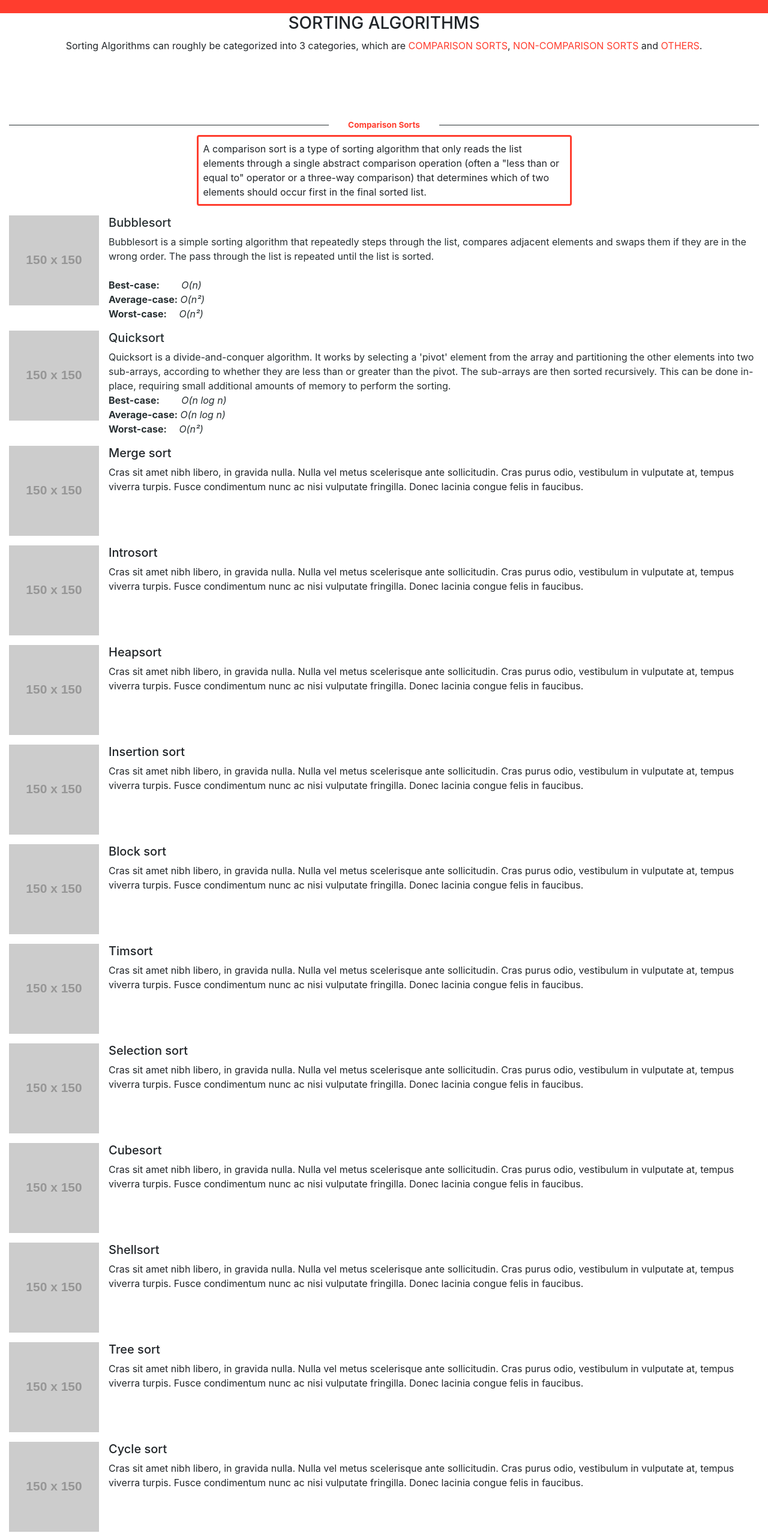
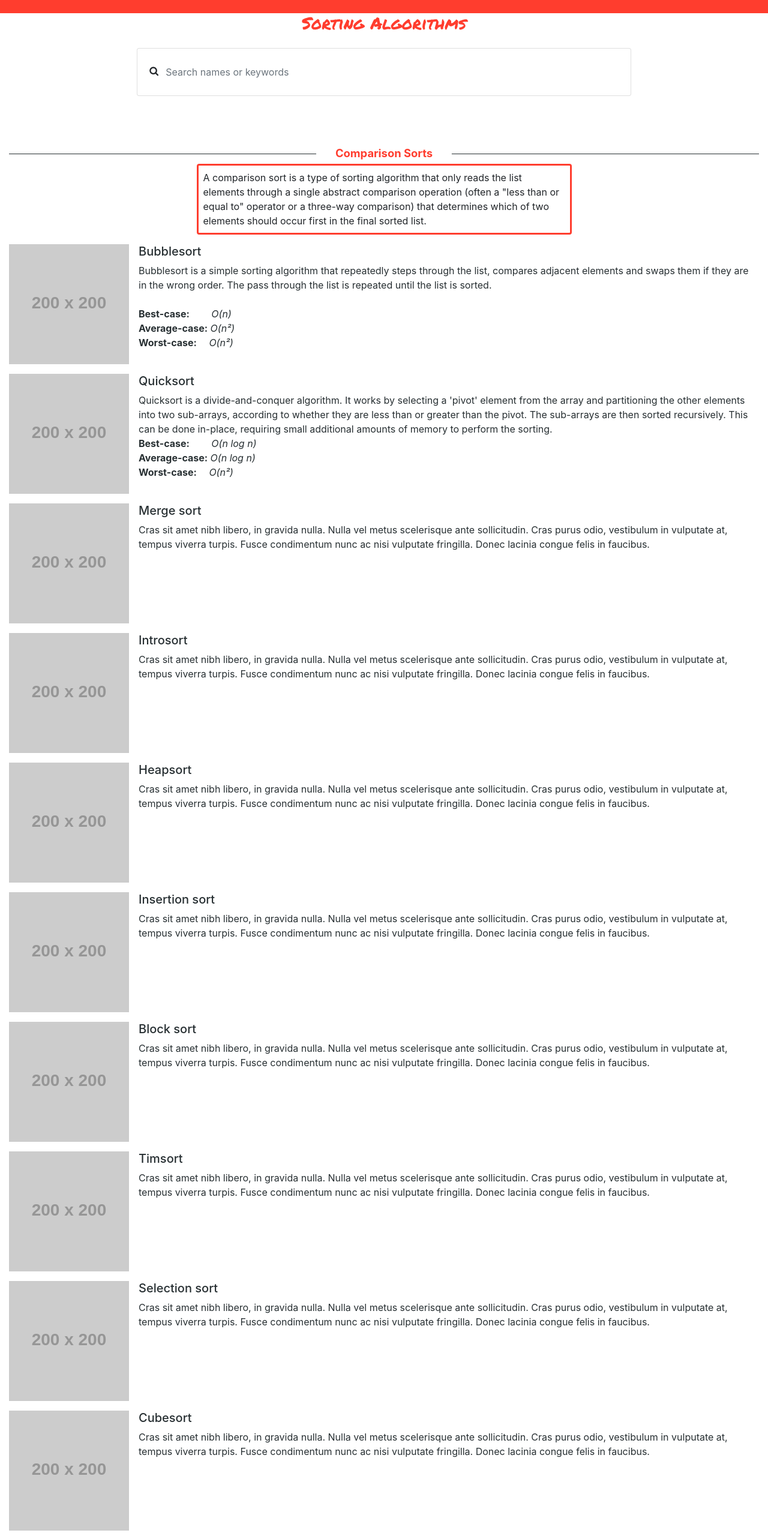
Before and after one commit to tobinatore/algovis, a plain HTML site: page sorting.html in a window 1280 px wide. Shown: the part 50-2605 px from the top of the page at 60% size. Drawn offline with nearby package versions, Linux system fonts and the light colour scheme; placeholder pictures from the web are drawn by us.

Commit message:
working search function in sort.html + polishing

```diff
--- a/css/main.css
+++ b/css/main.css
@@ -61,7 +61,7 @@ hr.hr-text {
     display: inline-block;
     background: #fff;
     font-weight: bold;
-      font-size: 0.85rem;
+    font-size: 1.15rem;
     color: #FF3D2E;
     border-radius: 30rem;
     padding: 0.2rem 2rem;
@@ -278,3 +278,18 @@ hr.hr-text {
     transform: translateY(46px);
   }
 }
+
+
+.form-control-borderless {
+  border: none;
+}
+
+.form-control-borderless:hover, .form-control-borderless:active, .form-control-borderless:focus {
+  border: none;
+  outline: none;
+  box-shadow: none;
+}
+
+.newline{
+  display: block;
+}
--- a/css/sorting.css
+++ /dev/null
@@ -1,21 +0,0 @@
-hr.hr-text {
-  position: relative;
-    border: none;
-    height: 1px;
-    background: #999;
-}
-
-hr.hr-text::before {
-    content: attr(data-content);
-    display: inline-block;
-    background: #fff;
-    font-weight: bold;
-    font-size: 0.85rem;
-    color: #999;
-    border-radius: 30rem;
-    padding: 0.2rem 2rem;
-    position: absolute;
-    top: 50%;
-    left: 50%;
-    transform: translate(-50%, -50%);
-}
--- a/sorting.html
+++ b/sorting.html
@@ -10,6 +10,8 @@
 
   <link rel="stylesheet" href="https://stackpath.bootstrapcdn.com/bootstrap/4.5.0/css/bootstrap.min.css" integrity="sha384-9aIt2nRpC12Uk9gS9baDl411NQApFmC26EwAOH8WgZl5MYYxFfc+NcPb1dKGj7Sk" crossorigin="anonymous">
   <link rel="stylesheet" href="css/main.css">
+  <link href="https://fonts.googleapis.com/css2?family=Permanent+Marker&family=Roboto+Mono:wght@600&display=swap" rel="stylesheet">
+  <link rel="stylesheet" href="https://stackpath.bootstrapcdn.com/font-awesome/4.7.0/css/font-awesome.min.css" integrity="sha384-wvfXpqpZZVQGK6TAh5PVlGOfQNHSoD2xbE+QkPxCAFlNEevoEH3Sl0sibVcOQVnN" crossorigin="anonymous">
 
 </head>
 
@@ -46,9 +48,25 @@
     <section id="intro">
         <div class="container-fluid w-100" style="margin-top: 72px;">
             <div class="mb-4">
-                <h3 class=" text-uppercase text-center">Sorting Algorithms</h3>
-                <p class="text-center">Sorting Algorithms can roughly be categorized into 3 categories, which are <span class="text-uppercase highlighted-text">Comparison sorts</span>, <span class="text-uppercase highlighted-text">Non-Comparison sorts</span> and <span class="text-uppercase highlighted-text">Others</span>.
-                    </ul>
+                <h3 class="text-center subtitle-font highlighted-text">Sorting Algorithms</h3>
+            </div>
+            <div class="row justify-content-center mt-2">
+                <div class="col-12 col-md-10 col-lg-8">
+                    <form class="card card-sm">
+                        <div class="card-body row no-gutters align-items-center">
+                            <div class="col-auto">
+                                <i class="fa fa-search h4 text-body"></i>
+                            </div>
+                            <!--end of col-->
+                            <div class="col">
+                                <input id="search" class="form-control form-control-borderless" type="search" placeholder="Search names or keywords">
+                            </div>
+                            <!--end of col-->
+                            <!--end of col-->
+                        </div>
+                    </form>
+                </div>
+                <!--end of col-->
             </div>
         </div>
 
@@ -62,9 +80,9 @@
             <div class=" w-50 p-2 rounded border-red row ml-auto mr-auto mt-2 mb-3">
                 A comparison sort is a type of sorting algorithm that only reads the list elements through a single abstract comparison operation (often a "less than or equal to" operator or a three-way comparison) that determines which of two elements should occur first in the final sorted list.
             </div>
-            <div class="row ml-auto mr-auto mt-3 mb-2 w-100">
+            <div id="bubblesort" class="row algorithm ml-auto mr-auto mt-3 mb-2 w-100">
                 <a href="bubblesort.html" class="unstyled-link w-100"><div class="media link-bg w-100">
-                    <img src="https://via.placeholder.com/150" class="mr-3" alt="...">
+                    <img src="https://via.placeholder.com/200" class="mr-3" alt="...">
                     <div class="media-body">
                       <h5 class="mt-0">Bubblesort</h5>
                       Bubblesort is a simple sorting algorithm that repeatedly steps through the list, compares adjacent elements and swaps them if they are in the wrong order. The pass through the list is repeated until the list is sorted.
@@ -75,9 +93,9 @@
                     </div>
                 </div></a>
             </div>
-            <div class="row ml-auto mr-auto mt-3 mb-2">
+            <div id="quicksort" class="row algorithm ml-auto mr-auto mt-3 mb-2">
                 <a href="quicksort.html" class="unstyled-link w-100"><div class="media link-bg">
-                    <img src="https://via.placeholder.com/150" class="mr-3" alt="...">
+                    <img src="https://via.placeholder.com/200" class="mr-3" alt="...">
                     <div class="media-body">
                       <h5 class="mt-0">Quicksort</h5>
                       Quicksort is a divide-and-conquer algorithm. It works by selecting a 'pivot' element from the array and partitioning the other elements into two sub-arrays, according to whether they are less than or greater than the pivot. The sub-arrays are then sorted recursively. This can be done in-place, requiring small additional amounts of memory to perform the sorting.
@@ -88,185 +106,185 @@
                     </div>
                 </div></a>
             </div>
-            <div class="row ml-auto mr-auto mt-3 mb-2">
-                <div class="media">
-                    <img src="https://via.placeholder.com/150" class="mr-3" alt="...">
+            <div id="mergesort" class="row algorithm ml-auto mr-auto mt-3 mb-2">
+                <a href="mergesort.html" class="unstyled-link w-100"><div class="media link-bg">
+                    <img src="https://via.placeholder.com/200" class="mr-3" alt="...">
                     <div class="media-body">
                       <h5 class="mt-0">Merge sort</h5>
                       Cras sit amet nibh libero, in gravida nulla. Nulla vel metus scelerisque ante sollicitudin. Cras purus odio, vestibulum in vulputate at, tempus viverra turpis. Fusce condimentum nunc ac nisi vulputate fringilla. Donec lacinia congue felis in faucibus.
                     </div>
-                </div>
+                </div></a>
             </div>
-            <div class="row ml-auto mr-auto mt-3 mb-2">
-                <div class="media">
-                    <img src="https://via.placeholder.com/150" class="mr-3" alt="...">
+            <div id="introsort" class="row algorithm ml-auto mr-auto mt-3 mb-2">
+                <a href="introsort.html" class="unstyled-link w-100"><div class="media link-bg">
+                    <img src="https://via.placeholder.com/200" class="mr-3" alt="...">
                     <div class="media-body">
                       <h5 class="mt-0">Introsort</h5>
                       Cras sit amet nibh libero, in gravida nulla. Nulla vel metus scelerisque ante sollicitudin. Cras purus odio, vestibulum in vulputate at, tempus viverra turpis. Fusce condimentum nunc ac nisi vulputate fringilla. Donec lacinia congue felis in faucibus.
                     </div>
                 </div>
             </div>
-            <div class="row ml-auto mr-auto mt-3 mb-2">
-                <div class="media">
-                    <img src="https://via.placeholder.com/150" class="mr-3" alt="...">
+            <div id="heapsort" class="row algorithm ml-auto mr-auto mt-3 mb-2">
+                <a href="heapsort.html" class="unstyled-link w-100"><div class="media link-bg">
+                    <img src="https://via.placeholder.com/200" class="mr-3" alt="...">
                     <div class="media-body">
                       <h5 class="mt-0">Heapsort</h5>
                       Cras sit amet nibh libero, in gravida nulla. Nulla vel metus scelerisque ante sollicitudin. Cras purus odio, vestibulum in vulputate at, tempus viverra turpis. Fusce condimentum nunc ac nisi vulputate fringilla. Donec lacinia congue felis in faucibus.
                     </div>
-                </div>
+                </div></a>
             </div>
-            <div class="row ml-auto mr-auto mt-3 mb-2">
-                <div class="media">
-                    <img src="https://via.placeholder.com/150" class="mr-3" alt="...">
+            <div id="insertionsort" class="row algorithm ml-auto mr-auto mt-3 mb-2">
+                <a href="insertionsort.html" class="unstyled-link w-100"><div class="media link-bg">
+                    <img src="https://via.placeholder.com/200" class="mr-3" alt="...">
                     <div class="media-body">
                       <h5 class="mt-0">Insertion sort</h5>
                       Cras sit amet nibh libero, in gravida nulla. Nulla vel metus scelerisque ante sollicitudin. Cras purus odio, vestibulum in vulputate at, tempus viverra turpis. Fusce condimentum nunc ac nisi vulputate fringilla. Donec lacinia congue felis in faucibus.
                     </div>
-                </div>
+                </div></a>
             </div>
-            <div class="row ml-auto mr-auto mt-3 mb-2">
-                <div class="media">
-                    <img src="https://via.placeholder.com/150" class="mr-3" alt="...">
+            <div id="blocksort" class="row algorithm ml-auto mr-auto mt-3 mb-2">
+                <a href="blocksort.html" class="unstyled-link w-100"><div class="media link-bg">
+                    <img src="https://via.placeholder.com/200" class="mr-3" alt="...">
                     <div class="media-body">
                       <h5 class="mt-0">Block sort</h5>
                       Cras sit amet nibh libero, in gravida nulla. Nulla vel metus scelerisque ante sollicitudin. Cras purus odio, vestibulum in vulputate at, tempus viverra turpis. Fusce condimentum nunc ac nisi vulputate fringilla. Donec lacinia congue felis in faucibus.
                     </div>
-                </div>
+                </div></a>
             </div>
-            <div class="row ml-auto mr-auto mt-3 mb-2">
-                <div class="media">
-                    <img src="https://via.placeholder.com/150" class="mr-3" alt="...">
+            <div id="timsort" class="row algorithm ml-auto mr-auto mt-3 mb-2">
+                <a href="timsort.html" class="unstyled-link w-100"><div class="media link-bg">
+                    <img src="https://via.placeholder.com/200" class="mr-3" alt="...">
                     <div class="media-body">
                       <h5 class="mt-0">Timsort</h5>
                       Cras sit amet nibh libero, in gravida nulla. Nulla vel metus scelerisque ante sollicitudin. Cras purus odio, vestibulum in vulputate at, tempus viverra turpis. Fusce condimentum nunc ac nisi vulputate fringilla. Donec lacinia congue felis in faucibus.
                     </div>
-                </div>
+                </div></a>
             </div>
-            <div class="row ml-auto mr-auto mt-3 mb-2">
-                <div class="media">
-                    <img src="https://via.placeholder.com/150" class="mr-3" alt="...">
+            <div id="selectionsort" class="row algorithm ml-auto mr-auto mt-3 mb-2">
+                <a href="selectionsort.html" class="unstyled-link w-100"><div class="media link-bg">
+                    <img src="https://via.placeholder.com/200" class="mr-3" alt="...">
                     <div class="media-body">
                       <h5 class="mt-0">Selection sort</h5>
                       Cras sit amet nibh libero, in gravida nulla. Nulla vel metus scelerisque ante sollicitudin. Cras purus odio, vestibulum in vulputate at, tempus viverra turpis. Fusce condimentum nunc ac nisi vulputate fringilla. Donec lacinia congue felis in faucibus.
                     </div>
-                </div>
+                </div></a>
             </div>
-            <div class="row ml-auto mr-auto mt-3 mb-2">
-                <div class="media">
-                    <img src="https://via.placeholder.com/150" class="mr-3" alt="...">
+            <div id="cubesort" class="row algorithm ml-auto mr-auto mt-3 mb-2">
+                <a href="cubesort.html" class="unstyled-link w-100"><div class="media link-bg">
+                    <img src="https://via.placeholder.com/200" class="mr-3" alt="...">
                     <div class="media-body">
                       <h5 class="mt-0">Cubesort</h5>
                       Cras sit amet nibh libero, in gravida nulla. Nulla vel metus scelerisque ante sollicitudin. Cras purus odio, vestibulum in vulputate at, tempus viverra turpis. Fusce condimentum nunc ac nisi vulputate fringilla. Donec lacinia congue felis in faucibus.
                     </div>
-                </div>
+                </div></a>
             </div>
-            <div class="row ml-auto mr-auto mt-3 mb-2">
-                <div class="media">
-                    <img src="https://via.placeholder.com/150" class="mr-3" alt="...">
+            <div id="shellsort" class="row algorithm ml-auto mr-auto mt-3 mb-2">
+                <a href="shellsort.html" class="unstyled-link w-100"><div class="media link-bg">
+                    <img src="https://via.placeholder.com/200" class="mr-3" alt="...">
                     <div class="media-body">
                       <h5 class="mt-0">Shellsort</h5>
                       Cras sit amet nibh libero, in gravida nulla. Nulla vel metus scelerisque ante sollicitudin. Cras purus odio, vestibulum in vulputate at, tempus viverra turpis. Fusce condimentum nunc ac nisi vulputate fringilla. Donec lacinia congue felis in faucibus.
                     </div>
-                </div>
+                </div></a>
             </div>
-            <div class="row ml-auto mr-auto mt-3 mb-2">
-                <div class="media">
-                    <img src="https://via.placeholder.com/150" class="mr-3" alt="...">
+            <div id="treesort" class="row algorithm ml-auto mr-auto mt-3 mb-2">
+                <a href="treesort.html" class="unstyled-link w-100"><div class="media link-bg">
+                    <img src="https://via.placeholder.com/200" class="mr-3" alt="...">
                     <div class="media-body">
                       <h5 class="mt-0">Tree sort</h5>
                       Cras sit amet nibh libero, in gravida nulla. Nulla vel metus scelerisque ante sollicitudin. Cras purus odio, vestibulum in vulputate at, tempus viverra turpis. Fusce condimentum nunc ac nisi vulputate fringilla. Donec lacinia congue felis in faucibus.
                     </div>
-                </div>
+                </div></a>
             </div>
-            <div class="row ml-auto mr-auto mt-3 mb-2">
-                <div class="media">
-                    <img src="https://via.placeholder.com/150" class="mr-3" alt="...">
+            <div id="cyclesort" class="row algorithm ml-auto mr-auto mt-3 mb-2">
+                <a href="cyclesort.html" class="unstyled-link w-100"><div class="media link-bg">
+                    <img src="https://via.placeholder.com/200" class="mr-3" alt="...">
                     <div class="media-body">
                       <h5 class="mt-0">Cycle sort</h5>
                       Cras sit amet nibh libero, in gravida nulla. Nulla vel metus scelerisque ante sollicitudin. Cras purus odio, vestibulum in vulputate at, tempus viverra turpis. Fusce condimentum nunc ac nisi vulputate fringilla. Donec lacinia congue felis in faucibus.
                     </div>
-                </div>
+                </div></a>
             </div>
-            <div class="row ml-auto mr-auto mt-3 mb-2">
-                <div class="media">
-                    <img src="https://via.placeholder.com/150" class="mr-3" alt="...">
+            <div id="librarysort" class="row algorithm ml-auto mr-auto mt-3 mb-2">
+                <a href="librarysort.html" class="unstyled-link w-100"><div class="media link-bg">
+                    <img src="https://via.placeholder.com/200" class="mr-3" alt="...">
                     <div class="media-body">
                       <h5 class="mt-0">Library sort</h5>
                       Cras sit amet nibh libero, in gravida nulla. Nulla vel metus scelerisque ante sollicitudin. Cras purus odio, vestibulum in vulputate at, tempus viverra turpis. Fusce condimentum nunc ac nisi vulputate fringilla. Donec lacinia congue felis in faucibus.
                     </div>
-                </div>
+                </div></a>
             </div>
-            <div class="row ml-auto mr-auto mt-3 mb-2">
-                <div class="media">
-                    <img src="https://via.placeholder.com/150" class="mr-3" alt="...">
+            <div id="patiencesorting" class="row algorithm ml-auto mr-auto mt-3 mb-2">
+                <a href="patiencesorting.html" class="unstyled-link w-100"><div class="media link-bg">
+                    <img src="https://via.placeholder.com/200" class="mr-3" alt="...">
                     <div class="media-body">
                       <h5 class="mt-0">Patience sorting</h5>
                       Cras sit amet nibh libero, in gravida nulla. Nulla vel metus scelerisque ante sollicitudin. Cras purus odio, vestibulum in vulputate at, tempus viverra turpis. Fusce condimentum nunc ac nisi vulputate fringilla. Donec lacinia congue felis in faucibus.
                     </div>
-                </div>
+                </div></a>
             </div>
-            <div class="row ml-auto mr-auto mt-3 mb-2">
-                <div class="media">
-                    <img src="https://via.placeholder.com/150" class="mr-3" alt="...">
+            <div id="smoothsort" class="row algorithm ml-auto mr-auto mt-3 mb-2">
+                <a href="smoothsort.html" class="unstyled-link w-100"><div class="media link-bg">
+                    <img src="https://via.placeholder.com/200" class="mr-3" alt="...">
                     <div class="media-body">
                       <h5 class="mt-0">Smoothsort</h5>
                       Cras sit amet nibh libero, in gravida nulla. Nulla vel metus scelerisque ante sollicitudin. Cras purus odio, vestibulum in vulputate at, tempus viverra turpis. Fusce condimentum nunc ac nisi vulputate fringilla. Donec lacinia congue felis in faucibus.
                     </div>
-                </div>
+                </div></a>
             </div>
-            <div class="row ml-auto mr-auto mt-3 mb-2">
-                <div class="media">
-                    <img src="https://via.placeholder.com/150" class="mr-3" alt="...">
+            <div id="strandsort" class="row algorithm ml-auto mr-auto mt-3 mb-2">
+                <a href="strandsort.html" class="unstyled-link w-100"><div class="media link-bg">
+                    <img src="https://via.placeholder.com/200" class="mr-3" alt="...">
                     <div class="media-body">
                       <h5 class="mt-0">Strandsort</h5>
                       Cras sit amet nibh libero, in gravida nulla. Nulla vel metus scelerisque ante sollicitudin. Cras purus odio, vestibulum in vulputate at, tempus viverra turpis. Fusce condimentum nunc ac nisi vulputate fringilla. Donec lacinia congue felis in faucibus.
                     </div>
-                </div>
+                </div></a>
             </div>
-            <div class="row ml-auto mr-auto mt-3 mb-2">
-                <div class="media">
-                    <img src="https://via.placeholder.com/150" class="mr-3" alt="...">
+            <div id="tournamentsort" class="row algorithm ml-auto mr-auto mt-3 mb-2">
+                <a href="tournamentsort.html" class="unstyled-link w-100"><div class="media link-bg">
+                    <img src="https://via.placeholder.com/200" class="mr-3" alt="...">
                     <div class="media-body">
                       <h5 class="mt-0">Tournamentsort</h5>
                       Cras sit amet nibh libero, in gravida nulla. Nulla vel metus scelerisque ante sollicitudin. Cras purus odio, vestibulum in vulputate at, tempus viverra turpis. Fusce condimentum nunc ac nisi vulputate fringilla. Donec lacinia congue felis in faucibus.
                     </div>
-                </div>
+                </div></a>
             </div>
-            <div class="row ml-auto mr-auto mt-3 mb-2">
-                <div class="media">
-                    <img src="https://via.placeholder.com/150" class="mr-3" alt="...">
+            <div id="cocktailshakersort" class="row algorithm ml-auto mr-auto mt-3 mb-2">
+                <a href="cocktailshakersort.html" class="unstyled-link w-100"><div class="media link-bg">
+                    <img src="https://via.placeholder.com/200" class="mr-3" alt="...">
                     <div class="media-body">
                       <h5 class="mt-0">Cocktail shaker sort</h5>
                       Cras sit amet nibh libero, in gravida nulla. Nulla vel metus scelerisque ante sollicitudin. Cras purus odio, vestibulum in vulputate at, tempus viverra turpis. Fusce condimentum nunc ac nisi vulputate fringilla. Donec lacinia congue felis in faucibus.
                     </div>
-                </div>
+                </div></a>
             </div>
-            <div class="row ml-auto mr-auto mt-3 mb-2">
-                <div class="media">
-                    <img src="https://via.placeholder.com/150" class="mr-3" alt="...">
+            <div id="combsort" class="row algorithm ml-auto mr-auto mt-3 mb-2">
+                <a href="combsort.html" class="unstyled-link w-100"><div class="media link-bg">
+                    <img src="https://via.placeholder.com/200" class="mr-3" alt="...">
                     <div class="media-body">
                       <h5 class="mt-0">Comb sort</h5>
                       Cras sit amet nibh libero, in gravida nulla. Nulla vel metus scelerisque ante sollicitudin. Cras purus odio, vestibulum in vulputate at, tempus viverra turpis. Fusce condimentum nunc ac nisi vulputate fringilla. Donec lacinia congue felis in faucibus.
                     </div>
-                </div>
+                </div></a>
             </div>
-            <div class="row ml-auto mr-auto mt-3 mb-2">
-                <div class="media">
-                    <img src="https://via.placeholder.com/150" class="mr-3" alt="...">
+            <div id="gnomesort" class="row algorithm ml-auto mr-auto mt-3 mb-2">
+                <a href="gnomesort.html" class="unstyled-link w-100"><div class="media link-bg">
+                    <img src="https://via.placeholder.com/200" class="mr-3" alt="...">
                     <div class="media-body">
                       <h5 class="mt-0">Gnome sort</h5>
                       Cras sit amet nibh libero, in gravida nulla. Nulla vel metus scelerisque ante sollicitudin. Cras purus odio, vestibulum in vulputate at, tempus viverra turpis. Fusce condimentum nunc ac nisi vulputate fringilla. Donec lacinia congue felis in faucibus.
                     </div>
-                </div>
+                </div></a>
             </div>
-            <div class="row ml-auto mr-auto mt-3 mb-2">
-                <div class="media">
-                    <img src="https://via.placeholder.com/150" class="mr-3" alt="...">
+            <div id="odd-evensort" class="row algorithm ml-auto mr-auto mt-3 mb-2">
+                <a href="oddevensort.html" class="unstyled-link w-100"><div class="media link-bg">
+                    <img src="https://via.placeholder.com/200" class="mr-3" alt="...">
                     <div class="media-body">
                       <h5 class="mt-0">Odd-even sort</h5>
                       Cras sit amet nibh libero, in gravida nulla. Nulla vel metus scelerisque ante sollicitudin. Cras purus odio, vestibulum in vulputate at, tempus viverra turpis. Fusce condimentum nunc ac nisi vulputate fringilla. Donec lacinia congue felis in faucibus.
                     </div>
-                </div>
+                </div></a>
             </div>
         </div>
     </section>
@@ -298,6 +316,20 @@
                 });
             });
         });
+
+        function showRelevant(name=""){
+            if (name == "") {
+                $(".algorithm").show()
+            }else{
+                $('.algorithm').hide();
+                $('.algorithm[id*="' + name.toLowerCase() + '"]').show();
+            }
+
+        }
+
+        $('#search').on('input',function(e){
+            showRelevant(this.value);
+        });
     </script>
 </body>
 </html>
```
Also changed, not shown: bubblesort.html (+1 -2 lines), quicksort.html (+1 -1 lines). Lines whose indentation alone changed are shown as unchanged.
